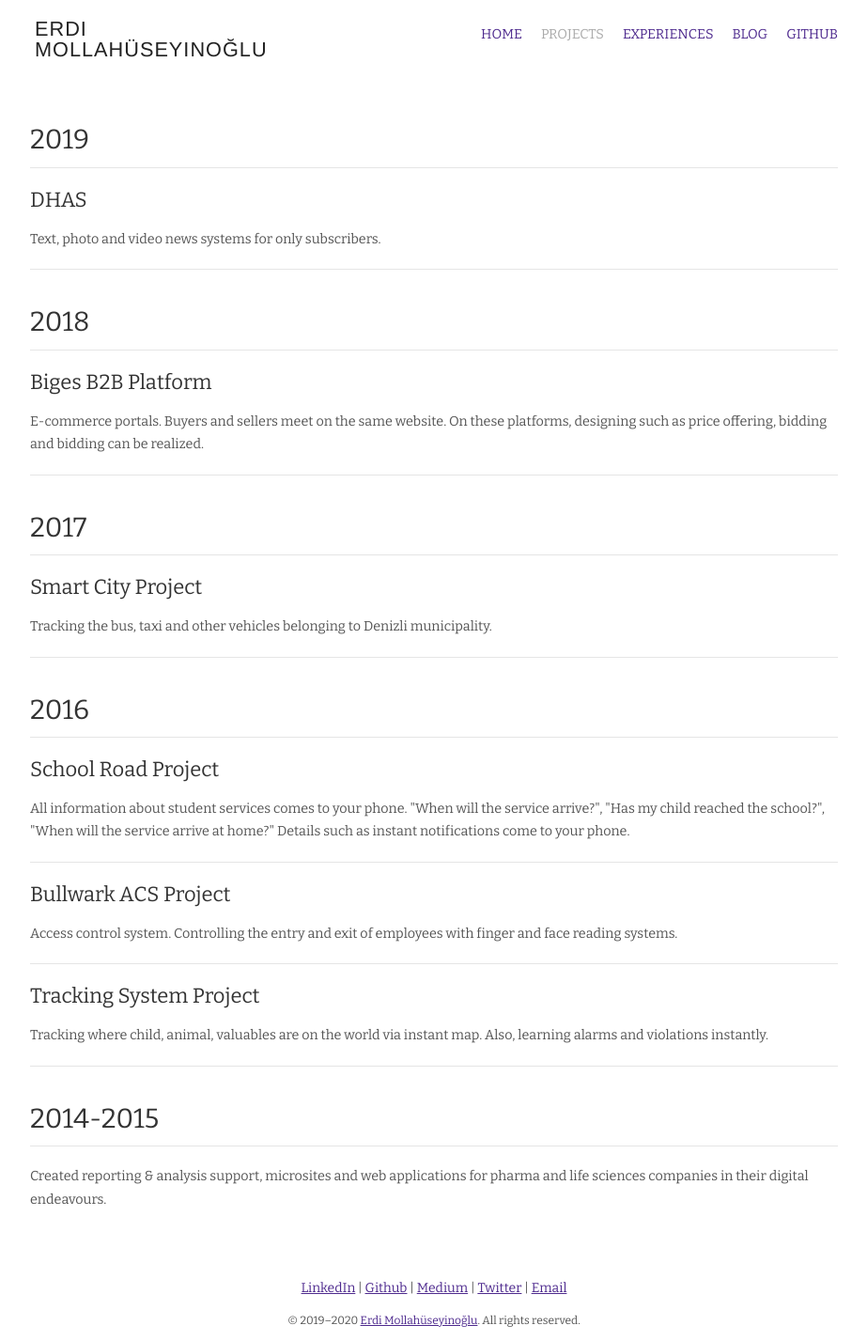
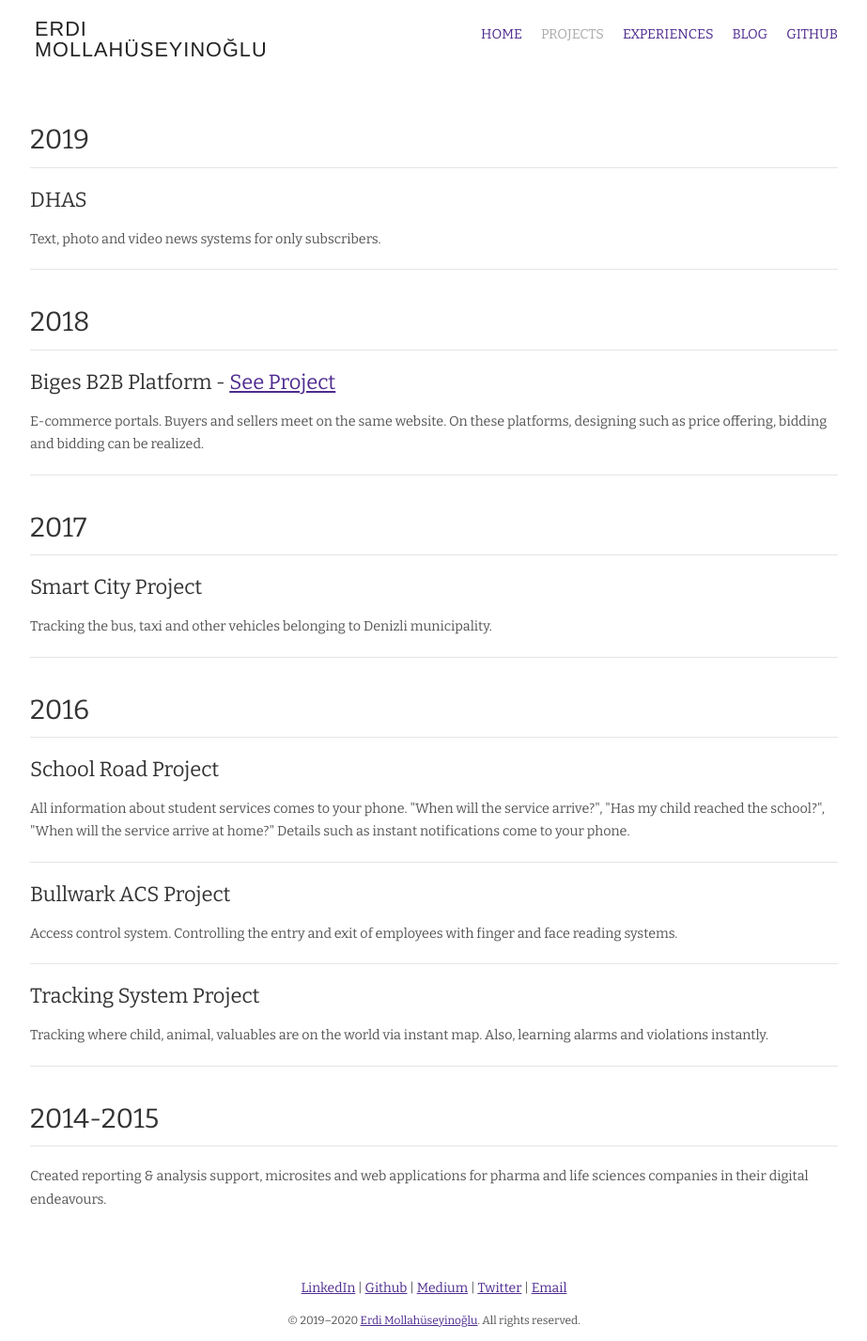
Before and after one commit to erdimollahuseyin/erdimollahuseyin.github.io, a Jekyll site: the page built from projects.md, in a window 1280 px wide. Shown: the whole page at 94% size, without its empty margins (178-1101 px from the left). Built offline with Jekyll 4.4.1, drawn with Linux system fonts in a browser that asks for light colours; nearby versions of some CDN libraries.

Commit message:
[Fix] - bgs see project

```diff
--- a/projects.md
+++ b/projects.md
@@ -22,7 +22,7 @@ layout: default
   </div>
 
   <div class="hentry post project-batch-title">
-    <h4>Biges B2B Platform</h4>
+    <h4>Biges B2B Platform - <a href="https://biges.com">See Project</a></h4>
     <div class="entry-summary">
       <p>E-commerce portals. Buyers and sellers meet on the same website. On these platforms, designing such as price offering, bidding and bidding can be realized.</p>
     </div>
```
